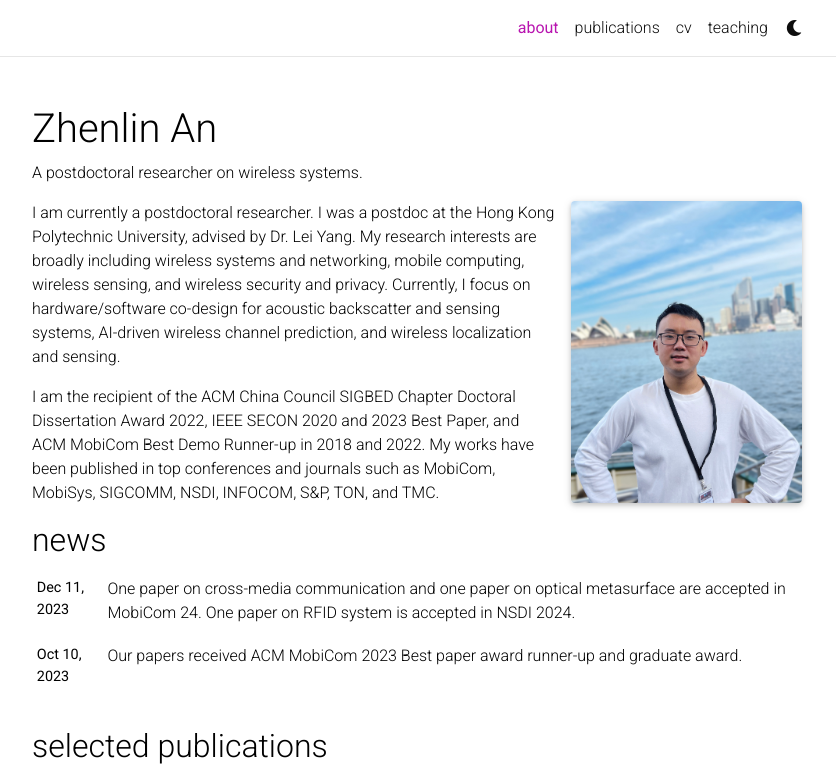
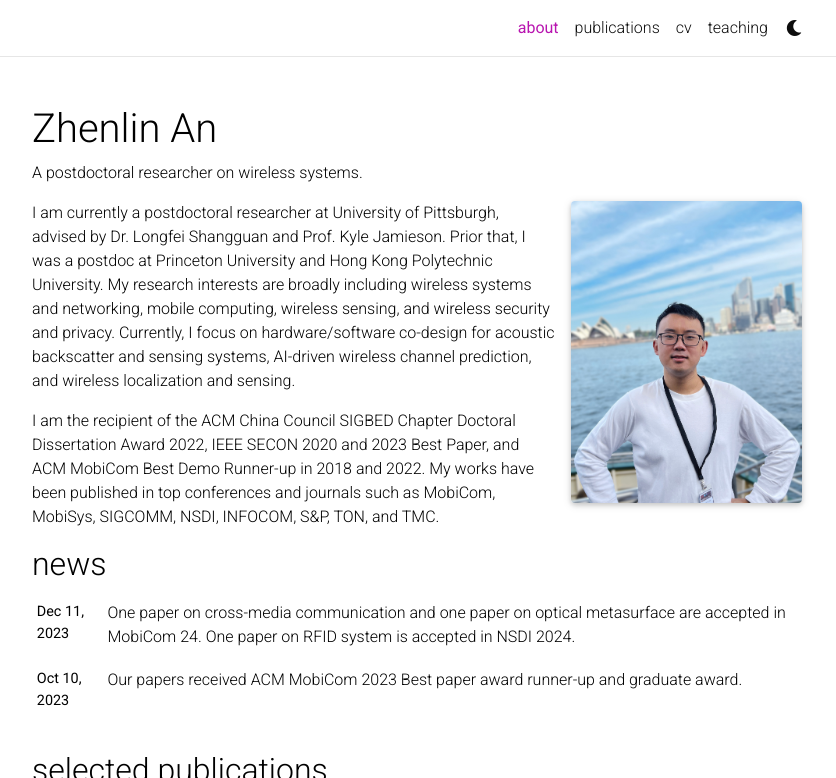
Before and after one commit to Anplus/anplus.github.io, a Jekyll site: the page built from _pages/about.md, in a window 1280 px wide and 1091 px high, cut to the strip 0-778 px from the top of the window. Shown: the whole strip, without its empty margins (223-1059 px from the left). Built offline with Jekyll 4.4.1, drawn with Linux system fonts in a browser that asks for light colours; full-size pictures stand in for the smaller copies a plugin makes; comment, search, counter and statistics services are not loaded; a style sheet for code colours, icons or effects is not loaded.

Commit message:
Update about.md

```diff
--- a/_pages/about.md
+++ b/_pages/about.md
@@ -15,7 +15,7 @@ selected_papers: true # includes a list of papers marked as "selected={true}"
 social: true  # includes social icons at the bottom of the page
 ---
 
-I am currently a postdoctoral researcher. I was a postdoc at the Hong Kong Polytechnic University, advised by Dr. Lei Yang. My research interests are broadly including wireless systems and networking, mobile computing, wireless sensing, and wireless security and privacy. Currently, I focus on hardware/software co-design for acoustic backscatter and sensing systems, AI-driven wireless channel prediction, and wireless localization and sensing.
+I am currently a postdoctoral researcher at University of Pittsburgh, advised by Dr. Longfei Shangguan and Prof. Kyle Jamieson. Prior that, I was a postdoc at Princeton University and Hong Kong Polytechnic University. My research interests are broadly including wireless systems and networking, mobile computing, wireless sensing, and wireless security and privacy. Currently, I focus on hardware/software co-design for acoustic backscatter and sensing systems, AI-driven wireless channel prediction, and wireless localization and sensing.
 
 I am the recipient of the ACM China Council SIGBED Chapter Doctoral Dissertation Award 2022, IEEE SECON 2020 and 2023 Best Paper, and ACM MobiCom Best Demo Runner-up in 2018 and 2022. My works have been published in top conferences and journals such as MobiCom, MobiSys, SIGCOMM, NSDI, INFOCOM, S&P, TON, and TMC.
 
```
